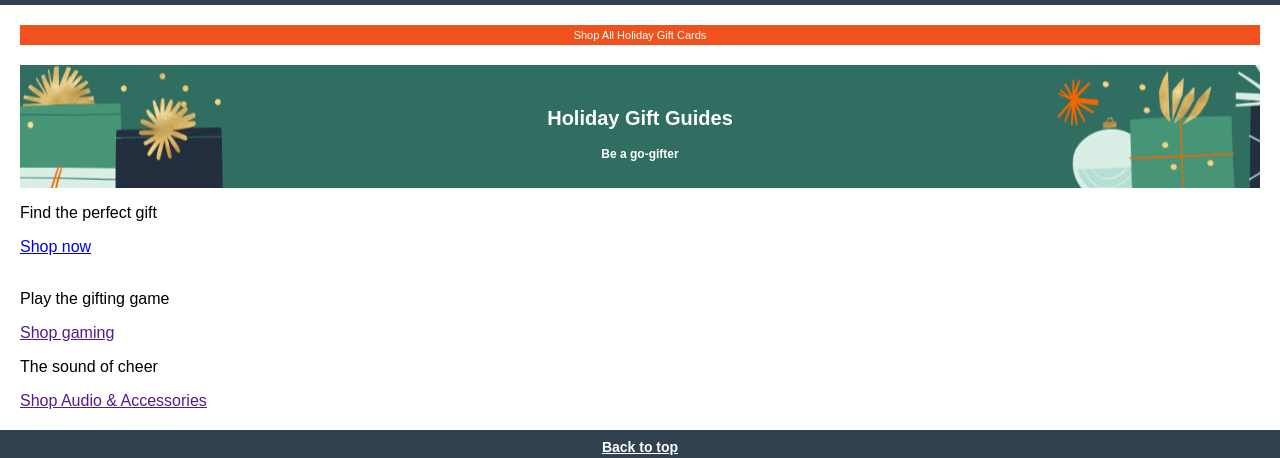
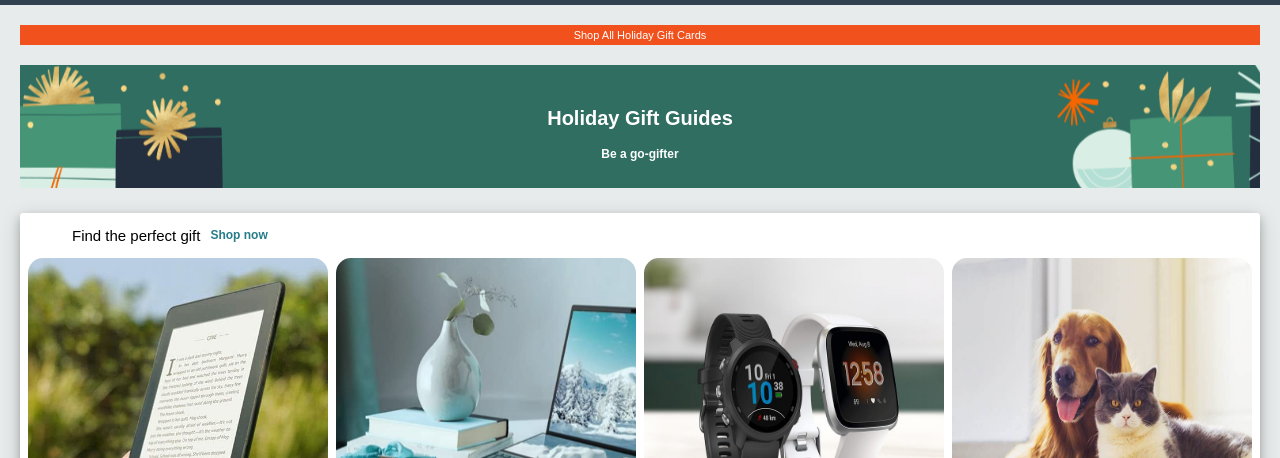
Before and after one commit to Valeco96/epicode-w1d4-hw-amazon-page-layout, a plain HTML site: page index.html in a window 1280 px wide. Shown: the part 74-532 px from the top of the page. Drawn offline with Linux system fonts and the light colour scheme.

Commit message:
Styled the third section layout with CSS

```diff
--- a/index.html
+++ b/index.html
@@ -36,14 +36,39 @@
       <div class="first-section">
         <p>Shop All Holiday Gift Cards</p>
       </div>
+
       <div class="second-section">
         <h1>Holiday Gift Guides</h1>
         <h3>Be a go-gifter</h3>
       </div>
+
       <div class="third-section">
-        <p>Find the perfect gift</p>
-        <a href="#shop-now">Shop now</a>
-        <img src="" alt="" />
+        <section>
+          <p>Find the perfect gift</p>
+          <a href="#shop-now">Shop now</a>
+        </section>
+        <div class="square-images">
+          <img
+            src="images/third section/img_1.jpg"
+            alt="tablet-img"
+            class="third-section-img"
+          />
+          <img
+            src="images/third section/img_2.jpg"
+            alt="vase-laptop"
+            class="third-section-img"
+          />
+          <img
+            src="images/third section/img_3.jpg"
+            alt="watches"
+            class="third-section-img"
+          />
+          <img
+            src="images/third section/img_4.jpg"
+            alt="pets"
+            class="third-section-img"
+          />
+        </div>
       </div>
       <div class="fourth-section">
         <img src="" alt="" />
--- a/style.css
+++ b/style.css
@@ -2,6 +2,7 @@ body {
   font-family: Arial, Helvetica, sans-serif;
   margin: 0;
   padding: 0;
+  background-color: #e7ebeb;
 }
 
 .background-logo {
@@ -65,6 +66,42 @@ main {
   font-size: 12px;
 }
 
+.third-section {
+  background-color: white;
+  margin-top: 25px;
+  border-radius: 3px;
+  box-shadow: 0 4px 8px 0 rgba(0, 0, 0, 0.2), 0 6px 20px 0 rgba(0, 0, 0, 0.19);
+}
+
+section {
+  display: flex;
+  padding: 0 12px;
+  align-items: center;
+  line-height: 1;
+  margin: 0 40px;
+  font-size: 15px;
+}
+
+section a {
+  text-decoration: none;
+  font-size: 12px;
+  font-weight: 750;
+  color: #277c8a;
+  padding-left: 10px;
+}
+
+.square-images {
+  display: flex;
+  justify-content: space-evenly;
+  padding-bottom: 12px;
+}
+
+.third-section-img {
+  width: 300px;
+  margin-top: 0;
+  border-radius: 15px;
+}
+
 footer {
   text-align: center;
 }
```
